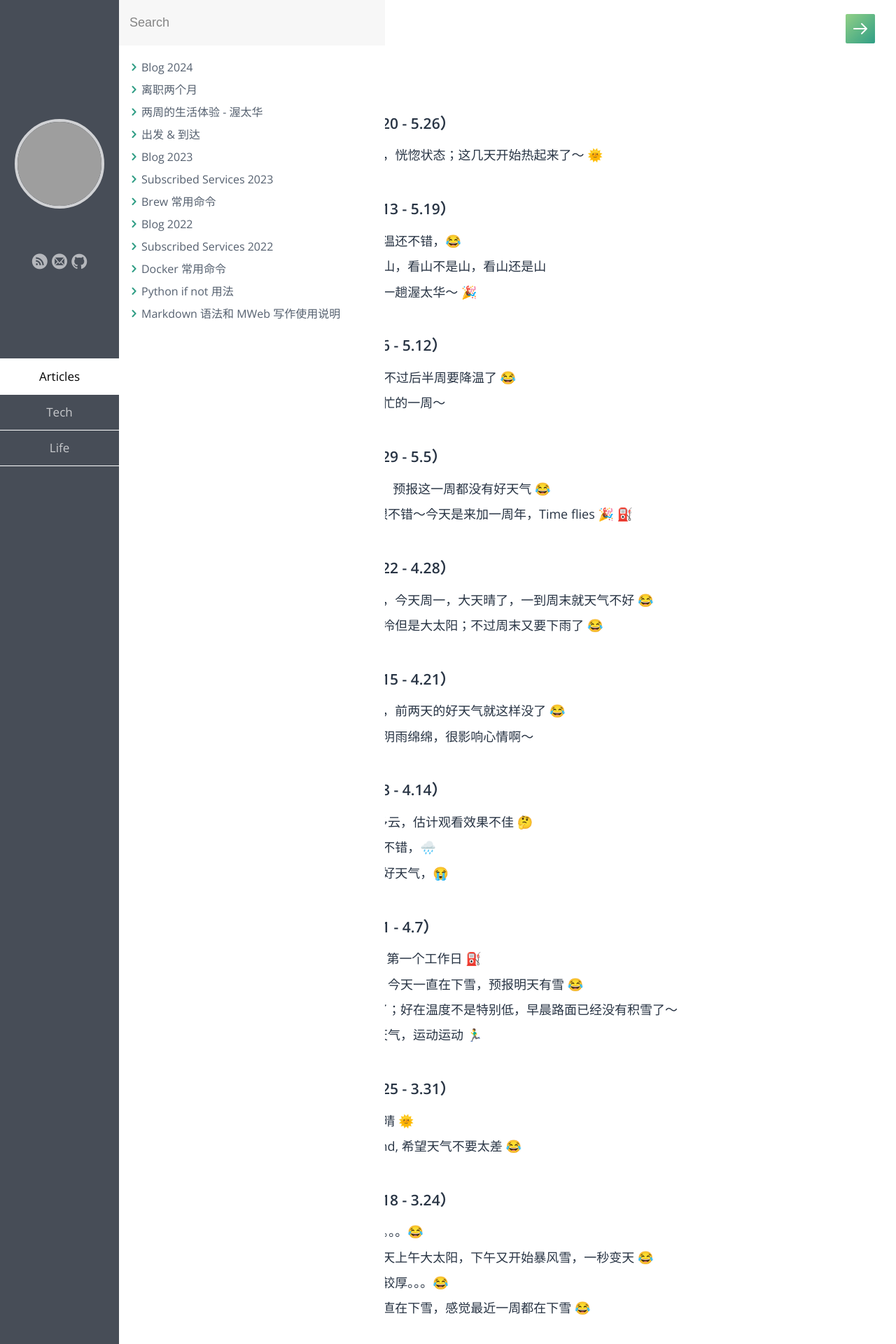
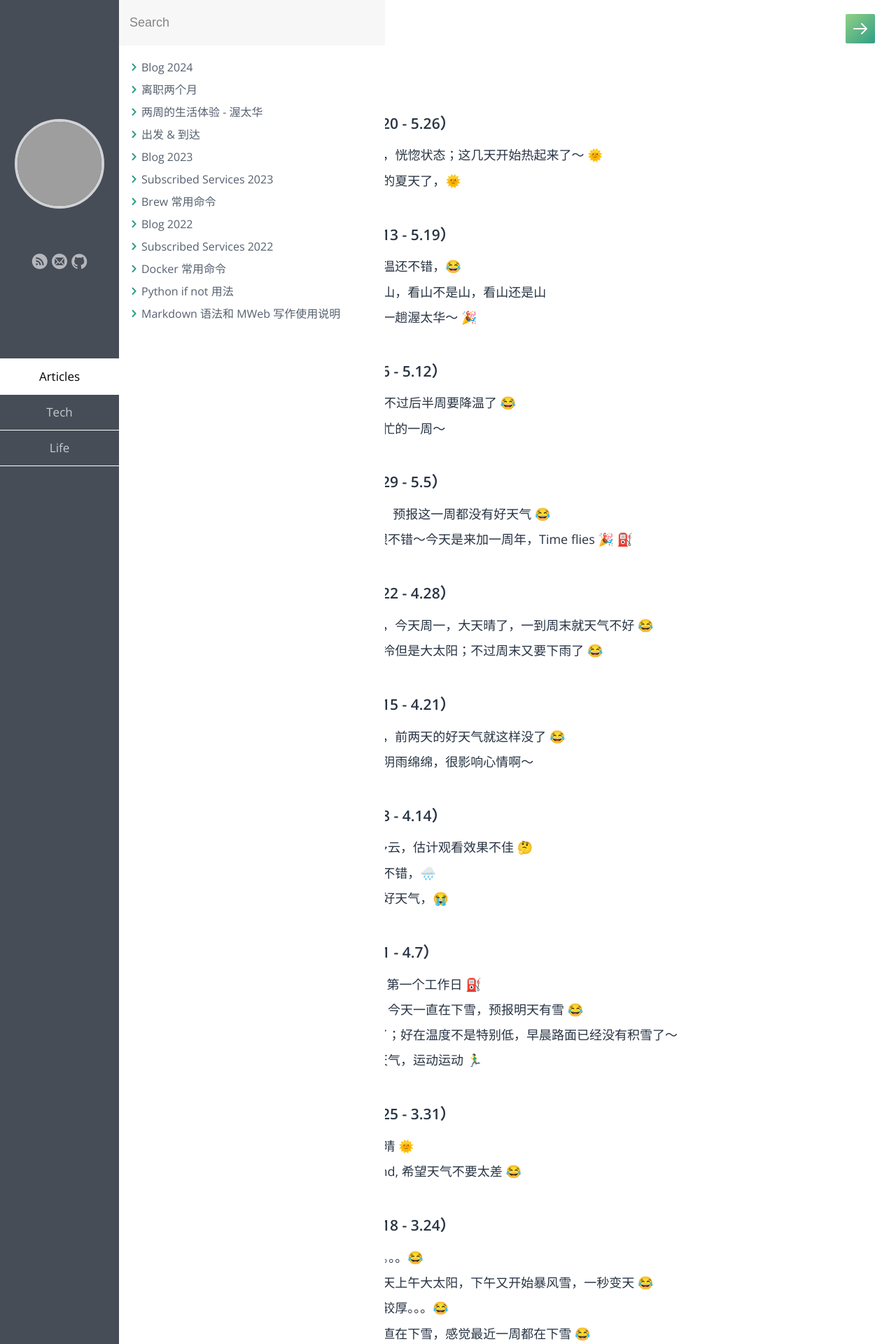
Before and after one commit to samxupeiran/samxupeiran.github.io, a Jekyll site: the page built from _posts/life/2024-01-02-my-blog.md, in a window 1280 px wide. Shown: the top 1920 px of the page at 70% size. Built offline with Jekyll 4.4.1, drawn with Linux system fonts in a browser that asks for light colours; some web fonts are replaced; grey boxes are pictures that could not be loaded.

Commit message:
feat: add weekly blog 5/23

```diff
--- a/_posts/life/2024-01-02-my-blog.md
+++ b/_posts/life/2024-01-02-my-blog.md
@@ -8,6 +8,7 @@ tags: Blog
 
 - ### 2024 年 5 月 第 4 周（5.20 - 5.26）
      - 5.21 Long weekend 归来，恍惚状态；这几天开始热起来了～ 🌞
+     - 5.22 周四了～这几天纯纯的夏天了，🌞
 
 - ### 2024 年 5 月 第 3 周（5.13 - 5.19）
      - 5.13 周一就下雨，不过气温还不错，😂
```
